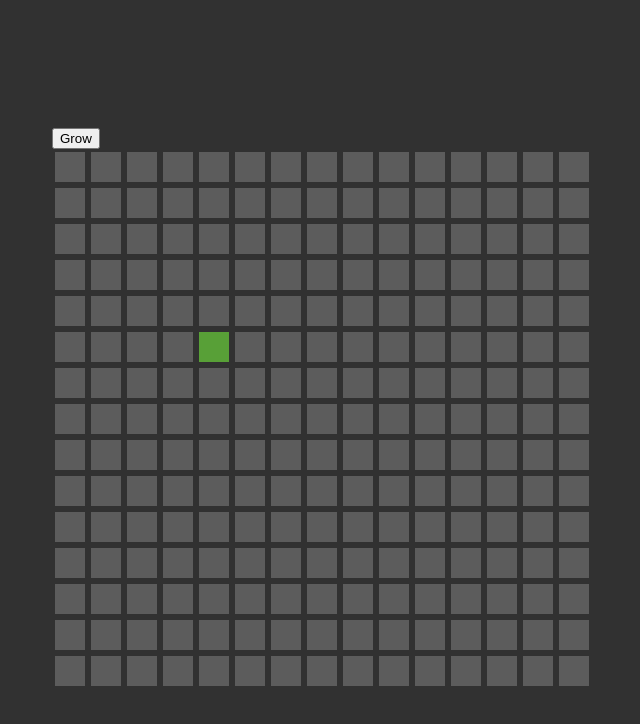
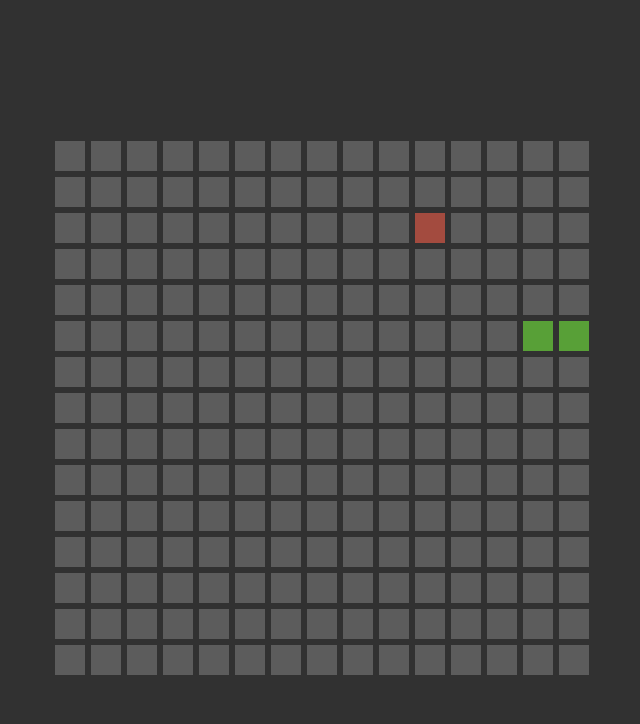
Before and after one commit to timthedev07/snake, a React (Create React App) app: page / in a window 1280 px wide. Shown: the top 724 px of the page, without its empty margins (318-958 px from the left). Built offline with nearby package versions, Linux system fonts and the light colour scheme.

Commit message:
complete automatic snake movement

```diff
--- a/src/ui/App.tsx
+++ b/src/ui/App.tsx
@@ -1,12 +1,13 @@
 import { useEffect, useMemo, useState } from "react";
-import { LinkedList, ListNode, NodeValue } from "src/lib/classes";
+import { LinkedList, ListNode } from "src/lib/classes";
 import {
   createGrid,
   getInitialSnakeValue,
   getNewNodeCoords,
-  getOppositeDirection,
+  getNextCoordsInDirection,
   isOutOfBounds,
   randIntInRange,
+  useInterval,
 } from "src/lib/utils";
 
 export enum Direction {
@@ -26,10 +27,15 @@ export const App = () => {
     new Set([initial.cell])
   );
   const [snake, setSnake] = useState<LinkedList>(new LinkedList(initial));
-  const [foodCell, setFoodCell] = useState<number>(
-    randIntInRange(0, SIZE ** 2 - 1)
-  );
+  const [foodCell, setFoodCell] = useState<number>(snake.head.value.cell + 3);
   const [score, setScore] = useState<number>(0);
+  const [lost, setLost] = useState<boolean>(false);
+
+  console.log(foodCell);
+
+  useInterval(() => {
+    handleSnakeMovement();
+  }, 150);
 
   // register keys
   useEffect(() => {
@@ -64,18 +70,74 @@ export const App = () => {
     };
   });
 
-  const handleFoodConsumption = () => {
+  const handleLose = () => {
+    // cry();
+    setLost(true);
+  };
+
+  const handleSnakeMovement = () => {
+    const newHeadCoords = getNextCoordsInDirection(snake.head.value, direction);
+
+    // if snake crashes into the border
+    if (isOutOfBounds(newHeadCoords[0], newHeadCoords[1])) {
+      handleLose();
+      return;
+    }
+
+    // if snake crashes into himself
+    // i.e. the new head crashes into an existing snake grid
+    const newHeadCell = grid[newHeadCoords[0]][newHeadCoords[1]];
+    if (snakeCells.has(newHeadCell)) {
+      handleLose();
+      return;
+    }
+
+    // create new head node
+    const newHead = new ListNode({
+      row: newHeadCoords[0],
+      col: newHeadCoords[1],
+      cell: newHeadCell,
+    });
+
+    // update head
+    //// store the current head(the rest of the snake is connected to it, this way we don't lose it)
+    const currentHead = snake.head;
+    //// set the head to the newly created head
+    snake.head = newHead;
+    //// connect the rest of the snake with the new head
+    currentHead.next = newHead;
+
+    // add new head to the set and remove the dangling tail
+    const newSnakeCells = new Set(snakeCells);
+    newSnakeCells.delete(snake.tail.value.cell);
+    newSnakeCells.add(newHeadCell);
+
+    // move the tail pointer to the current tail's next
+    snake.tail = snake.tail.next as any;
+    // prevent tail from getting detached
+    if (snake.tail === null) snake.tail = snake.head;
+
+    // if head is at food(aka, consumed the food)
+    if (newHeadCell === foodCell) {
+      handleSnakeGrowth(newSnakeCells);
+      handleFoodConsumption(newSnakeCells);
+    }
+
+    setSnakeCells(newSnakeCells);
+  };
+
+  const handleFoodConsumption = (newSnakeCells: Set<number>) => {
     const maxCount = SIZE * SIZE - 1;
     let nextFoodCell: number;
     while (true) {
       nextFoodCell = randIntInRange(0, maxCount);
-      if (!snakeCells.has(nextFoodCell) && foodCell !== nextFoodCell) break;
+      if (!newSnakeCells.has(nextFoodCell) && foodCell !== nextFoodCell) break;
     }
     setFoodCell(nextFoodCell);
     setScore((prev) => prev + 1);
   };
 
-  const handleSnakeGrowth = () => {
+  const handleSnakeGrowth = (newSnakeCells: Set<number>) => {
     const newNodeCoords = getNewNodeCoords(snake.tail, direction);
     // can't grow
     if (isOutOfBounds(newNodeCoords[0], newNodeCoords[1])) {
@@ -91,7 +153,7 @@ export const App = () => {
     newTail.next = currTail;
     snake.tail = newTail;
 
-    const updatedCells = new Set(snakeCells);
+    const updatedCells = new Set(newSnakeCells);
 
     updatedCells.add(newTailCell);
 
@@ -100,19 +162,18 @@ export const App = () => {
 
   return (
     <div>
-      <button
-        onClick={() => {
-          handleSnakeGrowth();
-        }}
-      >
-        Grow
-      </button>
       {grid.map((row, i) => (
         <div key={i} className="row">
           {row.map((cell, j) => (
             <div
               key={`${i}-${j}`}
-              className={`cell ${snakeCells.has(cell) ? "snake" : "empty"}`}
+              className={`cell ${
+                snakeCells.has(cell)
+                  ? "snake"
+                  : foodCell === cell
+                  ? "food"
+                  : "empty"
+              }`}
             ></div>
           ))}
         </div>
```
